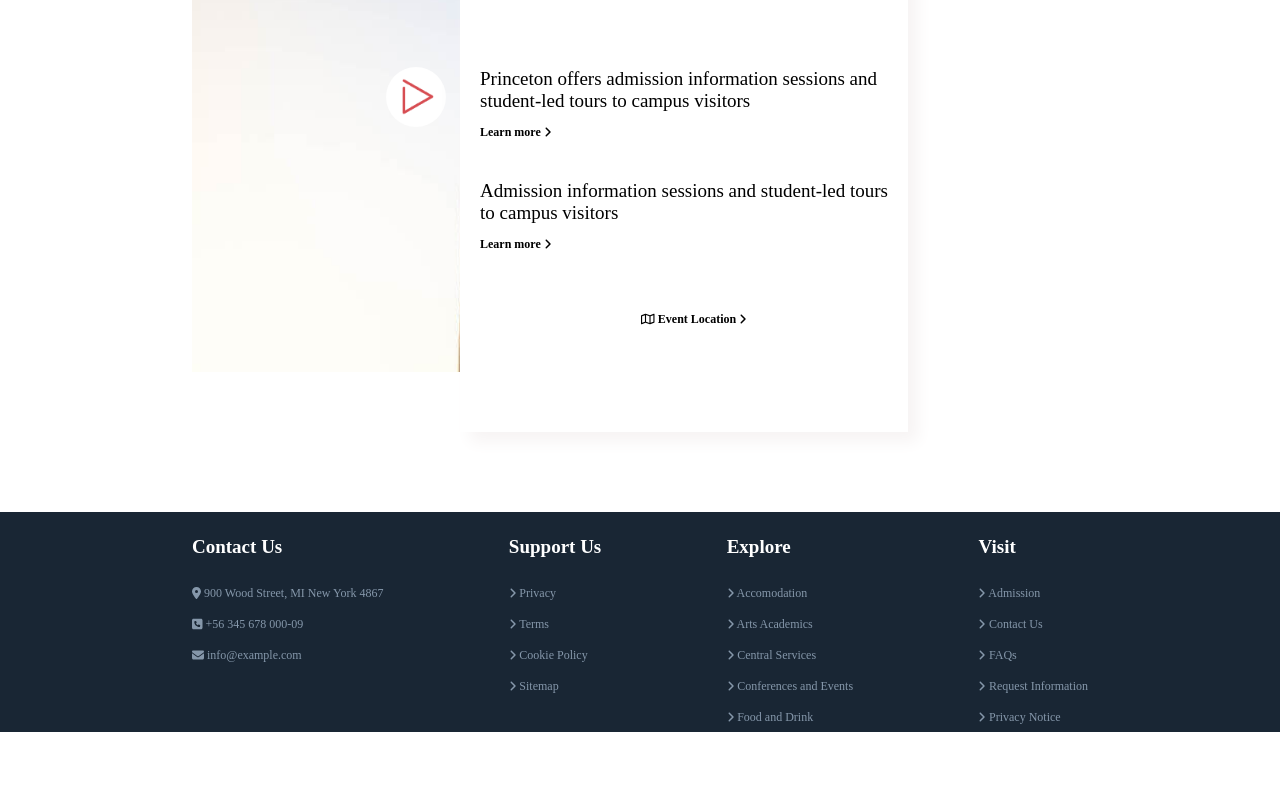
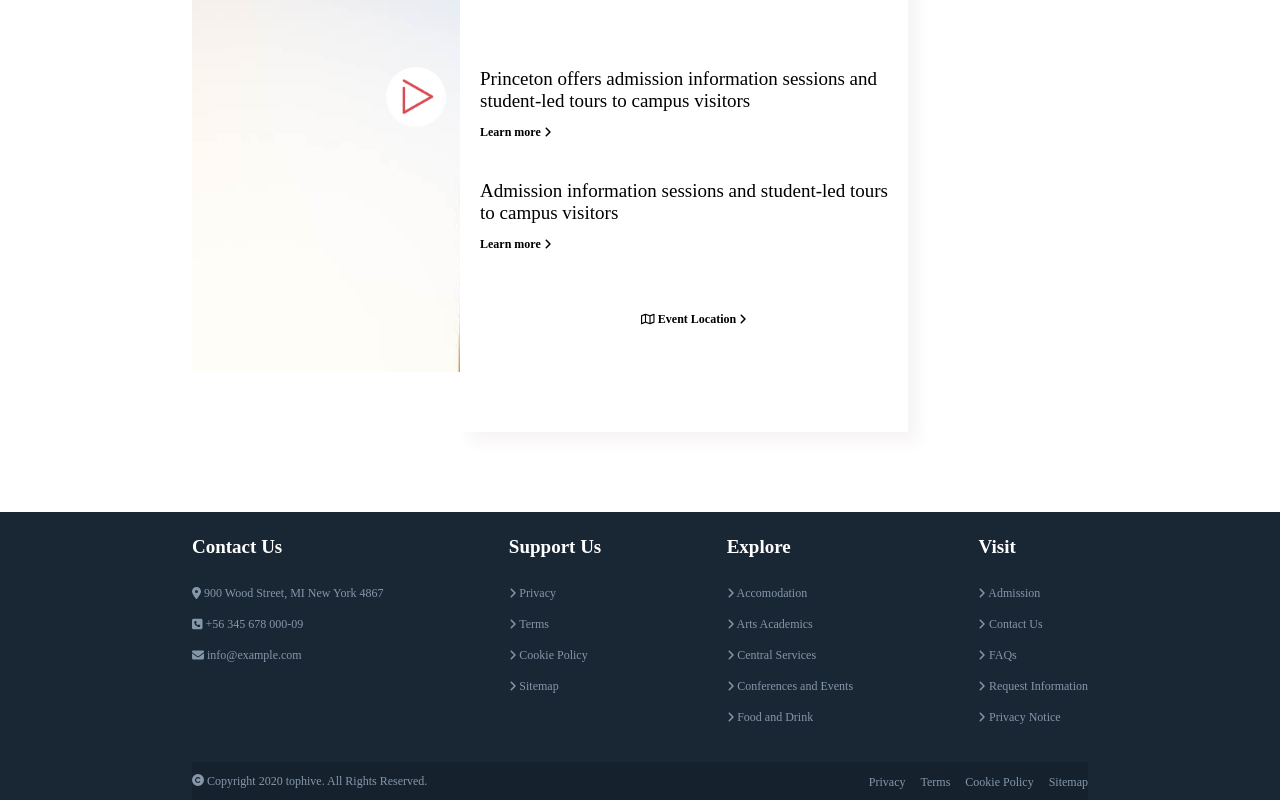
Before and after one commit to Emanuela91/proj-html-vuejs, a Vue app: page / in a window 1280 px wide. Shown: the part 2412-3212 px from the top of the page. Before the commit the page ends 3144 px from the top, so only its background shows below. Built offline with nearby package versions, Linux system fonts and the light colour scheme.

Commit message:
aggiunta parte del footer con il copyright, importata icona fontawesome

```diff
--- a/src/components/Footer.vue
+++ b/src/components/Footer.vue
@@ -117,6 +117,21 @@ export default {
                 </ul>
             </nav>
 
+            <!-- parte del Copyright -->
+            <div class="diritti">
+                <div class="copy">
+                    <font-awesome-icon icon="fa-solid fa-copyright" /> Copyright 2020 tophive. All Rights Reserved.
+                </div>
+                <ul>
+                    <li v-for="(link, index) in supportArray" key="index">
+                        <a href="">
+                            {{ link.link }}
+                        </a>
+                    </li>
+                </ul>
+
+            </div>
+
 
         </div>
     </section>
@@ -131,6 +146,7 @@ export default {
 section {
     background-color: #192634;
     padding-top: 20px;
+
 
     nav {
         @include between();
@@ -150,5 +166,32 @@ section {
             }
         }
     }
+
+    .diritti {
+        @include between();
+        padding: 10px 0;
+        margin-top: 30px;
+        background-color: #15222e;
+
+        .copy {
+            color: #8597aa;
+            font-size: 12px;
+        }
+
+        ul {
+            @include between();
+
+            li {
+                margin-left: 15px;
+
+                a {
+                    color: #8597aa;
+                    font-size: 12px;
+                }
+            }
+        }
+    }
+
+
 }
 </style>
--- a/src/main.js
+++ b/src/main.js
@@ -9,12 +9,14 @@ import { faMap } from '@fortawesome/free-regular-svg-icons'
 import { faLocationDot } from '@fortawesome/free-solid-svg-icons'
 import { faSquarePhone } from '@fortawesome/free-solid-svg-icons'
 import { faEnvelope } from '@fortawesome/free-solid-svg-icons'
+import { faCopyright } from '@fortawesome/free-solid-svg-icons'
 
 library.add(faAngleRight)
 library.add(faMap)
 library.add(faLocationDot)
 library.add(faSquarePhone)
 library.add(faEnvelope)
+library.add(faCopyright)
 
 // createApp(App).mount('#app')
 createApp(App).component('font-awesome-icon', FontAwesomeIcon).mount('#app');
```
